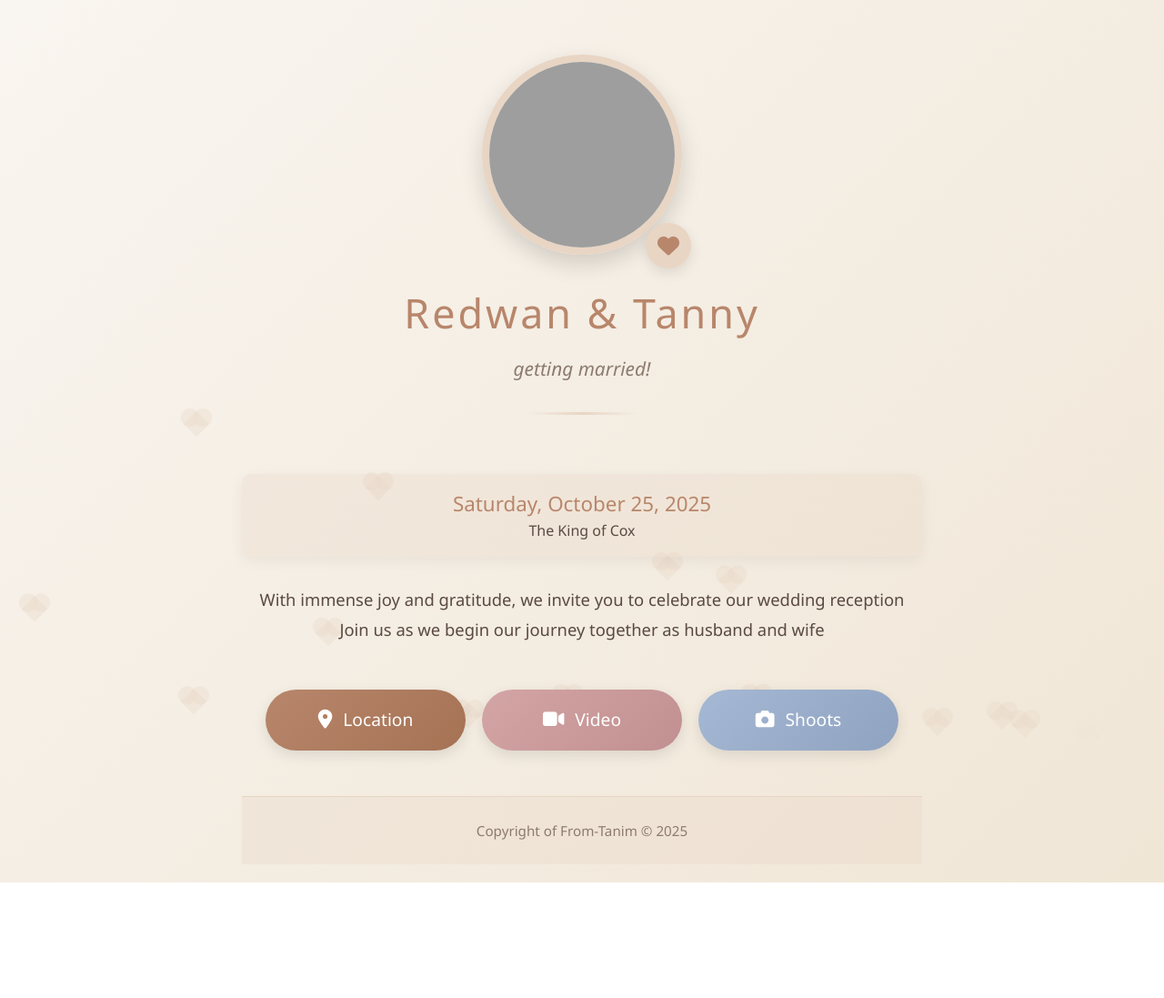
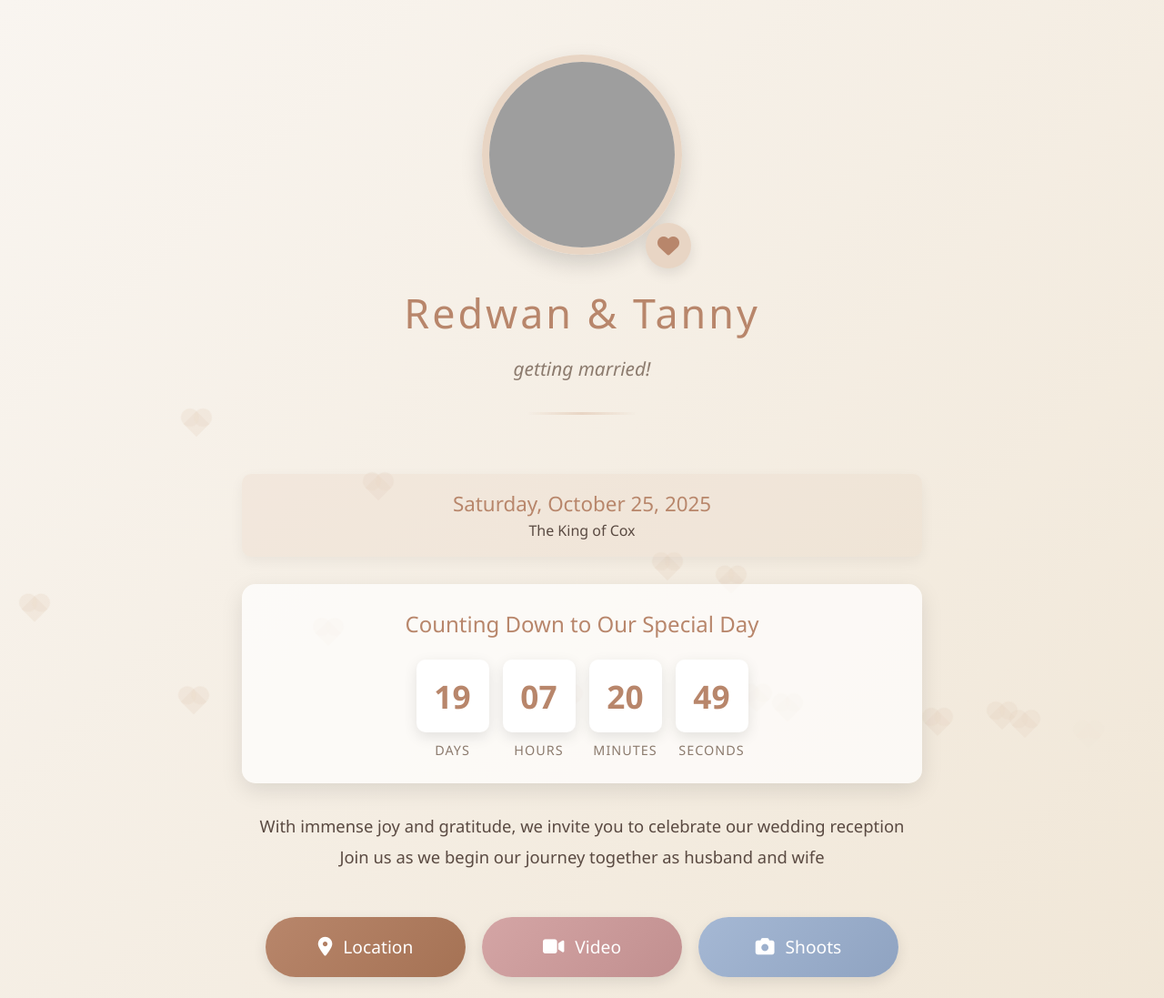
Before and after one commit to from-tanim/tanny-s-wedding, a plain HTML site: page index.html in a window 1280 px wide. Shown: the top 1097 px of the page at 91% size. Before the commit the page ends 970 px from the top, so only its background shows below. Drawn offline with Linux system fonts and the light colour scheme; grey boxes are pictures that could not be loaded.

Commit message:
Update index.html

```diff
--- a/index.html
+++ b/index.html
@@ -110,6 +110,59 @@
             font-size: 1.4rem;
             color: #b8866b;
             font-weight: 500;
+        }
+
+        .countdown-container {
+            text-align: center;
+            margin: 30px 0;
+            padding: 25px;
+            background: rgba(255, 255, 255, 0.7);
+            border-radius: 15px;
+            box-shadow: 0 8px 25px rgba(0, 0, 0, 0.1);
+        }
+
+        .countdown-title {
+            font-size: 1.5rem;
+            color: #b8866b;
+            margin-bottom: 20px;
+            font-weight: 500;
+        }
+
+        .countdown {
+            display: flex;
+            justify-content: center;
+            gap: 15px;
+            flex-wrap: wrap;
+        }
+
+        .countdown-item {
+            display: flex;
+            flex-direction: column;
+            align-items: center;
+            min-width: 80px;
+        }
+
+        .countdown-number {
+            font-size: 2.2rem;
+            font-weight: 700;
+            color: #b8866b;
+            background: white;
+            padding: 15px;
+            border-radius: 10px;
+            box-shadow: 0 5px 15px rgba(0, 0, 0, 0.1);
+            width: 80px;
+            height: 80px;
+            display: flex;
+            align-items: center;
+            justify-content: center;
+            margin-bottom: 8px;
+        }
+
+        .countdown-label {
+            font-size: 0.9rem;
+            color: #8c7b6e;
+            text-transform: uppercase;
+            letter-spacing: 1px;
         }
 
         .invitation-text {
@@ -242,6 +295,16 @@
                 padding: 15px 25px;
                 font-size: 1.1rem;
             }
+
+            .countdown-number {
+                font-size: 1.8rem;
+                width: 70px;
+                height: 70px;
+            }
+
+            .countdown-item {
+                min-width: 70px;
+            }
         }
     </style>
 </head>
@@ -266,19 +329,41 @@
             <p>The King of Cox</p>
         </section>
 
+        <div class="countdown-container">
+            <h3 class="countdown-title">Counting Down to Our Special Day</h3>
+            <div class="countdown" id="countdown">
+                <div class="countdown-item">
+                    <div class="countdown-number" id="days">00</div>
+                    <div class="countdown-label">Days</div>
+                </div>
+                <div class="countdown-item">
+                    <div class="countdown-number" id="hours">00</div>
+                    <div class="countdown-label">Hours</div>
+                </div>
+                <div class="countdown-item">
+                    <div class="countdown-number" id="minutes">00</div>
+                    <div class="countdown-label">Minutes</div>
+                </div>
+                <div class="countdown-item">
+                    <div class="countdown-number" id="seconds">00</div>
+                    <div class="countdown-label">Seconds</div>
+                </div>
+            </div>
+        </div>
+
         <section class="invitation-text">
             <p>With immense joy and gratitude, we invite you to celebrate our wedding reception</p>
             <p>Join us as we begin our journey together as husband and wife</p>
         </section>
 
         <div class="button-container">
-            <a href="https://maps.app.goo.gl/1MvKyzxsJDyYwkRF7" target="https://maps.app.goo.gl/1MvKyzxsJDyYwkRF7" class="btn location-btn">
+            <a href="https://maps.app.goo.gl/1MvKyzxsJDyYwkRF7" target="_blank" class="btn location-btn">
                 <i class="fas fa-map-marker-alt"></i> Location
             </a>
-            <a href="https://www.youtube.com/watch?v=tmep8XuK8Qg" target="https://www.youtube.com/watch?v=tmep8XuK8Qg" class="btn video-btn">
+            <a href="https://www.youtube.com/watch?v=tmep8XuK8Qg" target="_blank" class="btn video-btn">
                 <i class="fas fa-video"></i> Video
             </a>
-            <a href="https://t.me/+HQSAiUyQSLk3MmU1" target="https://t.me/+HQSAiUyQSLk3MmU1" class="btn shoots-btn">
+            <a href="https://t.me/+HQSAiUyQSLk3MmU1" target="_blank" class="btn shoots-btn">
                 <i class="fas fa-camera"></i> Shoots
             </a>
         </div>
@@ -332,9 +417,34 @@
             document.head.appendChild(style);
         }
 
+        // Countdown timer function
+        function updateCountdown() {
+            const weddingDate = new Date('October 25, 2025 00:00:00').getTime();
+            const now = new Date().getTime();
+            const timeLeft = weddingDate - now;
+
+            if (timeLeft < 0) {
+                document.getElementById('countdown').innerHTML = '<div class="countdown-title">We\'re married! Thank you for celebrating with us!</div>';
+                return;
+            }
+
+            const days = Math.floor(timeLeft / (1000 * 60 * 60 * 24));
+            const hours = Math.floor((timeLeft % (1000 * 60 * 60 * 24)) / (1000 * 60 * 60));
+            const minutes = Math.floor((timeLeft % (1000 * 60 * 60)) / (1000 * 60));
+            const seconds = Math.floor((timeLeft % (1000 * 60)) / 1000);
+
+            document.getElementById('days').textContent = days.toString().padStart(2, '0');
+            document.getElementById('hours').textContent = hours.toString().padStart(2, '0');
+            document.getElementById('minutes').textContent = minutes.toString().padStart(2, '0');
+            document.getElementById('seconds').textContent = seconds.toString().padStart(2, '0');
+        }
+
         // Initialize the page
         document.addEventListener('DOMContentLoaded', function() {
             createHearts();
+            updateCountdown();
+            // Update countdown every second
+            setInterval(updateCountdown, 1000);
         });
     </script>
 </body>
```
